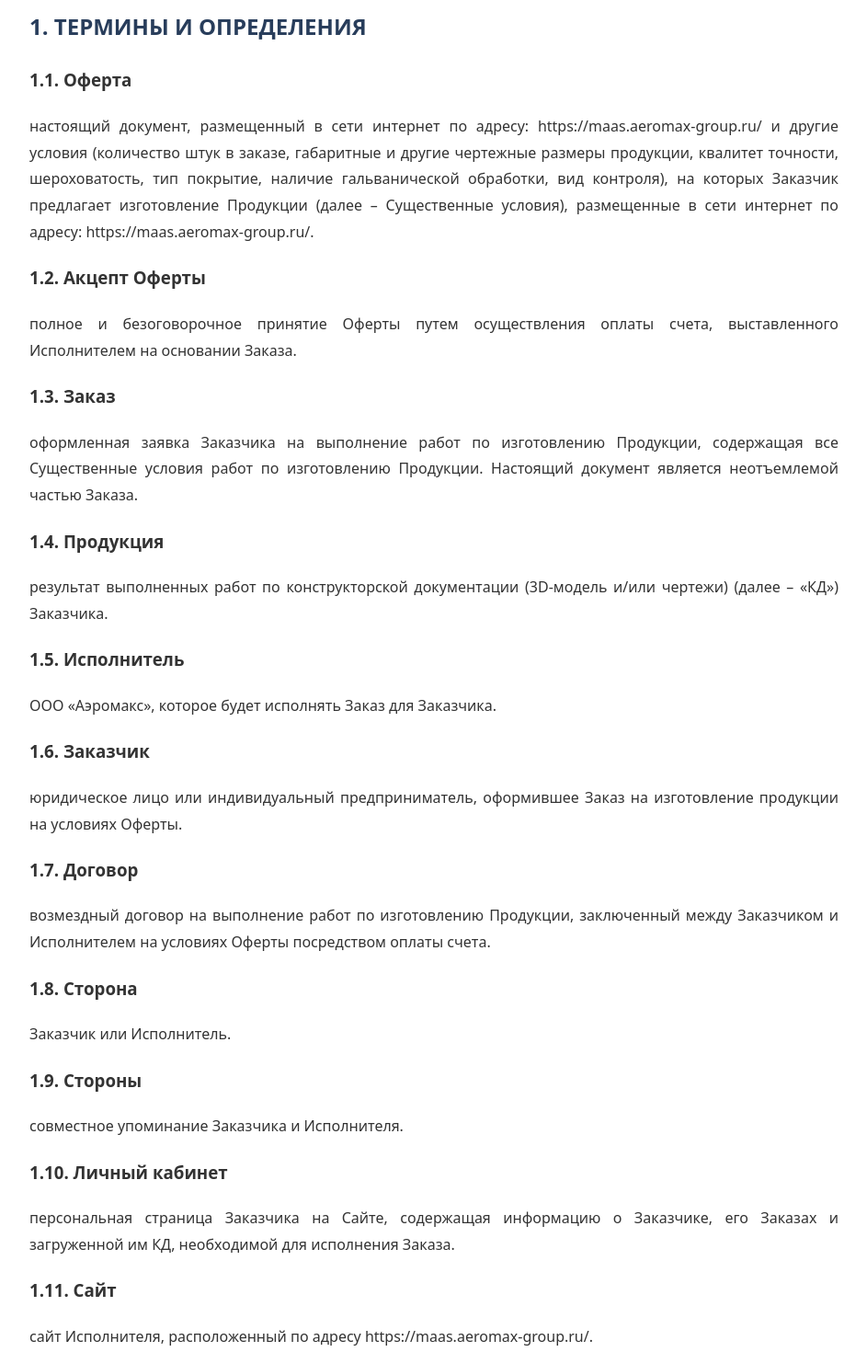
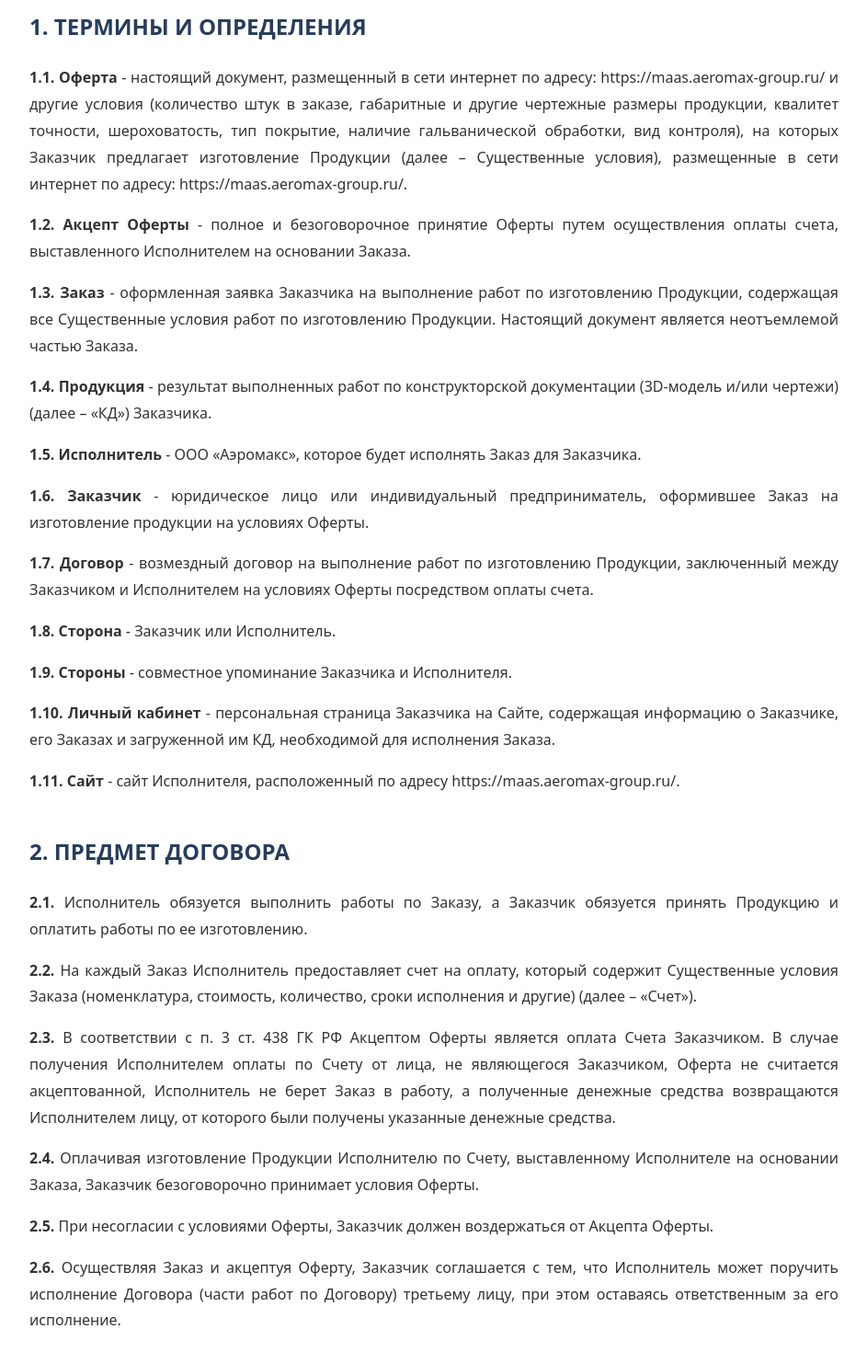
Before and after one commit to js-owl/maas-front, a Vue app: page /license in a window 1280 px wide. Shown: the part 440-1910 px from the top of the page at 92% size, without its empty margins (168-1111 px from the left). Built offline with nearby package versions, Linux system fonts and the light colour scheme.

Commit message:
Refactor LicensePage.vue to streamline content presentation. Replaced term-item structure with content-item for improved readability and consistency. Updated styles for section typography to enhance visual clarity and maintain uniformity across sections.

```diff
--- a/src/pages/LicensePage.vue
+++ b/src/pages/LicensePage.vue
@@ -18,83 +18,50 @@
           <section class="offer-section">
             <h2>1. ТЕРМИНЫ И ОПРЕДЕЛЕНИЯ</h2>
 
-            <div class="terms-list">
-              <div class="term-item">
-                <h3 class="term-name">1.1. Оферта</h3>
-                <p class="term-definition">
-                  настоящий документ, размещенный в сети интернет по адресу: https://maas.aeromax-group.ru/ и другие условия (количество штук в заказе, габаритные и другие чертежные размеры продукции, квалитет точности, шероховатость, тип покрытие, наличие гальванической обработки, вид контроля), на которых Заказчик предлагает изготовление Продукции (далее – Существенные условия), размещенные в сети интернет по адресу: https://maas.aeromax-group.ru/.
+            <div class="content-list">
+              <p class="content-item">
+                <strong>1.1. Оферта </strong> - настоящий документ, размещенный в сети интернет по адресу: https://maas.aeromax-group.ru/ и другие условия (количество штук в заказе, габаритные и другие чертежные размеры продукции, квалитет точности, шероховатость, тип покрытие, наличие гальванической обработки, вид контроля), на которых Заказчик предлагает изготовление Продукции (далее – Существенные условия), размещенные в сети интернет по адресу: https://maas.aeromax-group.ru/.
               </p>
-              </div>
 
-              <div class="term-item">
-                <h3 class="term-name">1.2. Акцепт Оферты</h3>
-                <p class="term-definition">
-                  полное и безоговорочное принятие Оферты путем осуществления оплаты счета, выставленного Исполнителем на основании Заказа.
+              <p class="content-item">
+                <strong>1.2. Акцепт Оферты </strong> - полное и безоговорочное принятие Оферты путем осуществления оплаты счета, выставленного Исполнителем на основании Заказа.
               </p>
-              </div>
 
-              <div class="term-item">
-                <h3 class="term-name">1.3. Заказ</h3>
-                <p class="term-definition">
-                  оформленная заявка Заказчика на выполнение работ по изготовлению Продукции, содержащая все Существенные условия работ по изготовлению Продукции. Настоящий документ является неотъемлемой частью Заказа.
+              <p class="content-item">
+                <strong>1.3. Заказ </strong> - оформленная заявка Заказчика на выполнение работ по изготовлению Продукции, содержащая все Существенные условия работ по изготовлению Продукции. Настоящий документ является неотъемлемой частью Заказа.
               </p>
-              </div>
 
-              <div class="term-item">
-                <h3 class="term-name">1.4. Продукция</h3>
-                <p class="term-definition">
-                  результат выполненных работ по конструкторской документации (3D-модель и/или чертежи) (далее – «КД») Заказчика.
+              <p class="content-item">
+                <strong>1.4. Продукция </strong> - результат выполненных работ по конструкторской документации (3D-модель и/или чертежи) (далее – «КД») Заказчика.
               </p>
-              </div>
 
-              <div class="term-item">
-                <h3 class="term-name">1.5. Исполнитель</h3>
-                <p class="term-definition">
-                  ООО «Аэромакс», которое будет исполнять Заказ для Заказчика.
+              <p class="content-item">
+                <strong>1.5. Исполнитель </strong> - ООО «Аэромакс», которое будет исполнять Заказ для Заказчика.
               </p>
-              </div>
 
-              <div class="term-item">
-                <h3 class="term-name">1.6. Заказчик</h3>
-                <p class="term-definition">
-                  юридическое лицо или индивидуальный предприниматель, оформившее Заказ на изготовление продукции на условиях Оферты.
+              <p class="content-item">
+                <strong>1.6. Заказчик </strong> - юридическое лицо или индивидуальный предприниматель, оформившее Заказ на изготовление продукции на условиях Оферты.
               </p>
-              </div>
 
-              <div class="term-item">
-                <h3 class="term-name">1.7. Договор</h3>
-                <p class="term-definition">
-                  возмездный договор на выполнение работ по изготовлению Продукции, заключенный между Заказчиком и Исполнителем на условиях Оферты посредством оплаты счета.
+              <p class="content-item">
+                <strong>1.7. Договор </strong> - возмездный договор на выполнение работ по изготовлению Продукции, заключенный между Заказчиком и Исполнителем на условиях Оферты посредством оплаты счета.
               </p>
-              </div>
 
-              <div class="term-item">
-                <h3 class="term-name">1.8. Сторона</h3>
-                <p class="term-definition">
-                  Заказчик или Исполнитель.
+              <p class="content-item">
+                <strong>1.8. Сторона </strong> - Заказчик или Исполнитель.
               </p>
-              </div>
 
-              <div class="term-item">
-                <h3 class="term-name">1.9. Стороны</h3>
-                <p class="term-definition">
-                  совместное упоминание Заказчика и Исполнителя.
+              <p class="content-item">
+                <strong>1.9. Стороны </strong> - совместное упоминание Заказчика и Исполнителя.
               </p>
-              </div>
 
-              <div class="term-item">
-                <h3 class="term-name">1.10. Личный кабинет</h3>
-                <p class="term-definition">
-                  персональная страница Заказчика на Сайте, содержащая информацию о Заказчике, его Заказах и загруженной им КД, необходимой для исполнения Заказа.
+              <p class="content-item">
+                <strong>1.10. Личный кабинет </strong> - персональная страница Заказчика на Сайте, содержащая информацию о Заказчике, его Заказах и загруженной им КД, необходимой для исполнения Заказа.
               </p>
-              </div>
 
-              <div class="term-item">
-                <h3 class="term-name">1.11. Сайт</h3>
-                <p class="term-definition">
-                  сайт Исполнителя, расположенный по адресу https://maas.aeromax-group.ru/.
+              <p class="content-item">
+                <strong>1.11. Сайт </strong> - сайт Исполнителя, расположенный по адресу https://maas.aeromax-group.ru/.
               </p>
-              </div>
             </div>
           </section>
 
@@ -631,6 +598,14 @@
   margin-bottom: 8px;
 }
 
+/* Normalize section 1 typography to match other sections */
+.terms-list .term-definition {
+  font-size: 16px;
+  line-height: 1.8;
+  color: #333;
+  margin-bottom: 16px;
+}
+
 @media (max-width: 768px) {
   .offer-container {
     padding: 20px;
```
Lines whose indentation alone changed are shown as unchanged.
